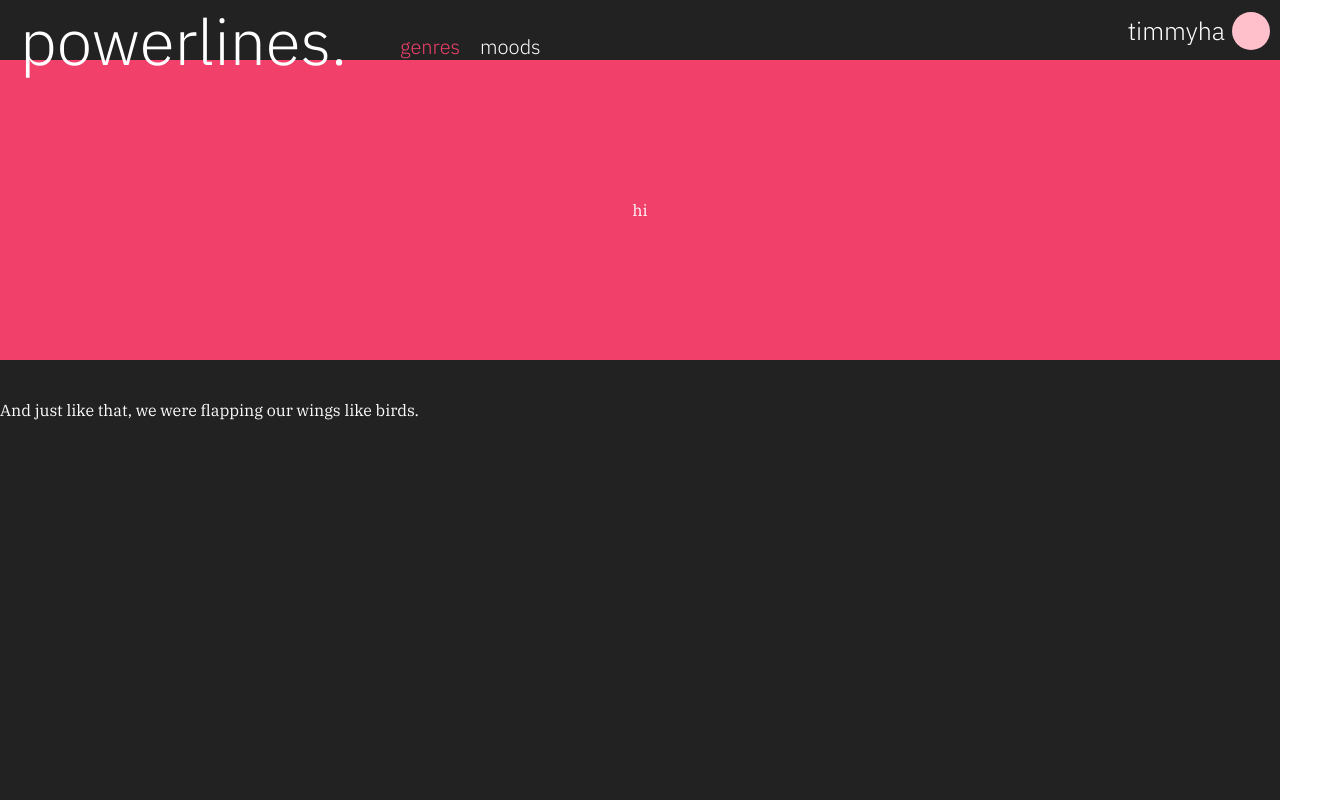
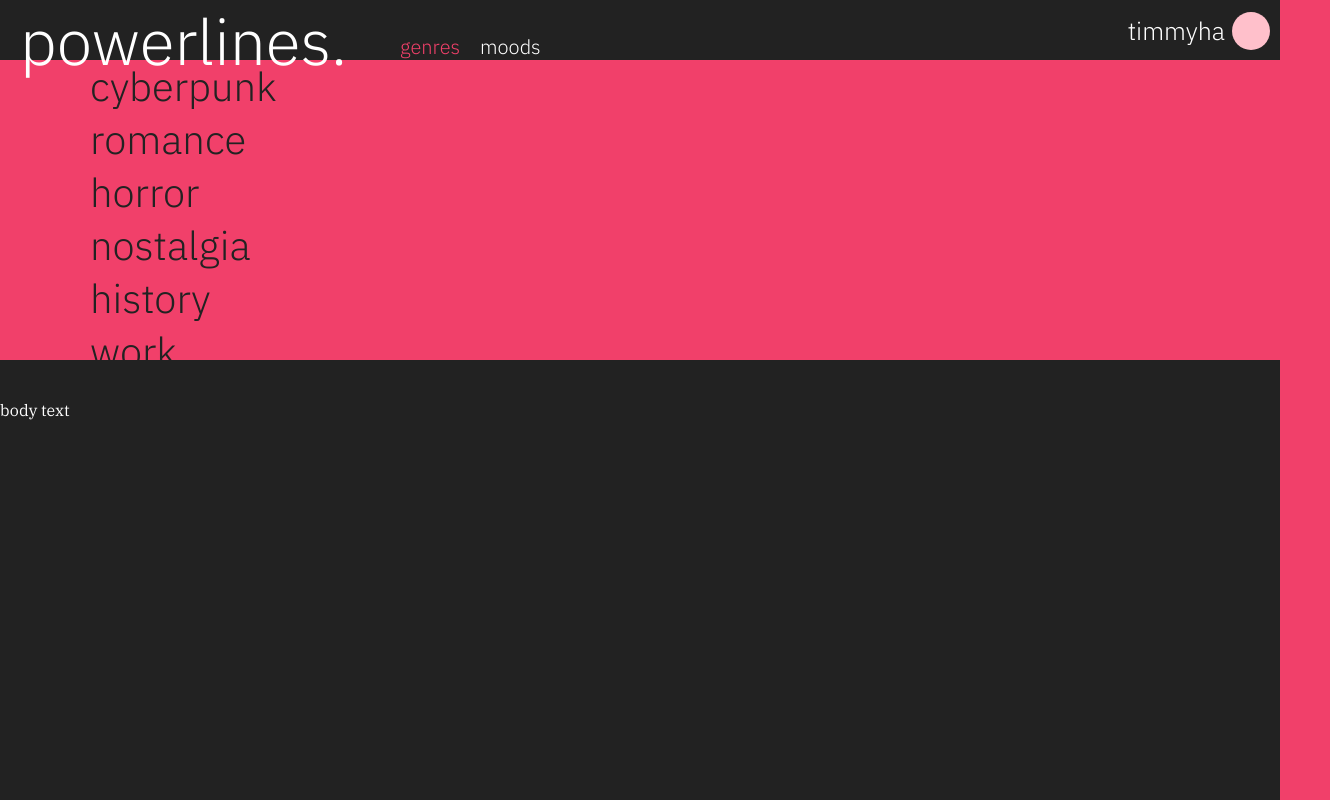
Before and after one commit to timmyha/powerlines, a React (Vite) app: page / in a window 1280 px wide. Both pictures are taken after a click on the element "genres". Shown: the whole page, 1330 px wide, since content can reach past the window. Built offline with nearby package versions, Linux system fonts and the light colour scheme.

Commit message:
added dropdown menu

```diff
--- a/src/App.jsx
+++ b/src/App.jsx
@@ -23,7 +23,6 @@ function App() {
     ))
   }
 
-  console.log(menu)
   return (
     <Container>
       <Navbar
--- a/src/components/Body.jsx
+++ b/src/components/Body.jsx
@@ -3,7 +3,7 @@ import styled from "styled-components"
 const Body = () => {
   return (
     <Content>
-      And just like that, we were flapping our wings like birds.
+      body text
     </Content>
   )
 }
--- a/src/components/Dropdown.jsx
+++ b/src/components/Dropdown.jsx
@@ -1,23 +1,25 @@
 import styled from "styled-components"
 import { motion } from "framer-motion"
+import Genres from "./dropdown/Genres"
+import Moods from "./dropdown/Moods"
 
 const Dropdown = ({ menu }) => {
   return (
-    <>
+    <Container>
     { menu.genres
     ? <motion.div
         layout
         data-genre={menu.genres}
         initial={{ y: 0}}
         className="genres"
-    >hi</motion.div>
+    ><Genres /></motion.div>
     : menu.moods
     ? <motion.div
         layout
         data-mood={menu.moods}
         initial={{ y: 0}}
         className="moods"
-      />
+      ><Moods /></motion.div>
     : menu.user
     ? <motion.div
         layout
@@ -27,8 +29,11 @@ const Dropdown = ({ menu }) => {
       />
     : <motion.div layout className="child" />
     }
-    </>
+    </Container>
   )
 }
 
+const Container = styled.div`
+`
+
 export default Dropdown
--- a/src/components/Navbar.jsx
+++ b/src/components/Navbar.jsx
@@ -2,9 +2,10 @@ import styled from "styled-components"
 
 
 const Navbar = ({ handleDropdown, menu }) => {
+
   return (
     <Nav>
-        <MainLogo className="mainlogo">
+        <MainLogo onClick={() => handleDropdown('closed')} className="mainlogo">
         <span style={{"cursor":"pointer"}}>powerlines.</span>
         </MainLogo>
         <MainLogoCollapse>
--- /dev/null
+++ b/src/components/dropdown/Genres.jsx
@@ -0,0 +1,74 @@
+import styled from "styled-components"
+
+const Genres = ({ menu }) => {
+  return (
+    <Container>
+     <List>
+      <ListItem>
+        cyberpunk
+      </ListItem>
+      <ListItem>
+        romance
+      </ListItem>
+      <ListItem>
+        horror
+      </ListItem>
+      <ListItem>
+        nostalgia
+      </ListItem>
+      <ListItem>
+        history
+      </ListItem>
+      <ListItem>
+        work
+      </ListItem>
+      <ListItem>
+        vibes
+      </ListItem>
+      <ListItem>
+        fantasy
+      </ListItem>
+      <ListItem>
+        random
+      </ListItem>
+      <ListItem>
+        steampunk
+      </ListItem>
+      <ListItem>
+        hard sci-fi
+      </ListItem>
+     </List>
+    </Container>
+  )
+}
+
+const Container = styled.nav`
+  position: absolute;
+  width: 100%;
+  height: 300px;
+  left: 50px;
+  overflow-y: scroll !important;
+`
+
+const List = styled.ol`
+  flex-direction: column;
+`
+
+const ListItem = styled.li`
+  width: 100%;
+  font-family: 'IBM Plex Sans';
+  font-style: normal;
+  font-weight: 300;
+  font-size: 40px;
+  line-height: 53px;
+  align-items: center;
+  cursor: pointer;
+  right: 0;
+  color: #222;
+  transition: .1s;
+    &:hover {
+      color: white;
+    }
+  `
+
+export default Genres
--- /dev/null
+++ b/src/components/dropdown/Moods.jsx
@@ -0,0 +1,75 @@
+import styled from "styled-components"
+
+const Moods = ({ menu }) => {
+  return (
+    <Container>
+     <List>
+      <ListItem>
+        melancholy
+      </ListItem>
+      <ListItem>
+        angst
+      </ListItem>
+      <ListItem>
+        idyllic
+      </ListItem>
+      <ListItem>
+        cheerful
+      </ListItem>
+      <ListItem>
+        joyous
+      </ListItem>
+      <ListItem>
+        adventurous
+      </ListItem>
+      <ListItem>
+        hyped
+      </ListItem>
+      <ListItem>
+        overwhelmed
+      </ListItem>
+      <ListItem>
+        lustful
+      </ListItem>
+      <ListItem>
+        scheming
+      </ListItem>
+      <ListItem>
+        wanderlust
+      </ListItem>
+     </List>
+    </Container>
+  )
+}
+
+const Container = styled.nav`
+  position: absolute;
+  width: 100%;
+  height: 300px;
+  left: 50px;
+  transition: .2s;
+  overflow-y: scroll !important;
+`
+
+const List = styled.ol`
+  flex-direction: column;
+`
+
+const ListItem = styled.li`
+  width: 100%;
+  font-family: 'IBM Plex Sans';
+  font-style: normal;
+  font-weight: 300;
+  font-size: 40px;
+  line-height: 53px;
+  align-items: center;
+  cursor: pointer;
+  right: 0;
+  color: #222;
+  transition: .1s;
+    &:hover {
+      color: white;
+    }
+  `
+
+export default Moods
--- a/src/index.css
+++ b/src/index.css
@@ -53,6 +53,7 @@ code {
   background: transparent;
   width: 100%;
   height: 300px;
+  overflow-y: scroll;
   display: flex;
   transition: .5s;
   justify-content: center;
```
